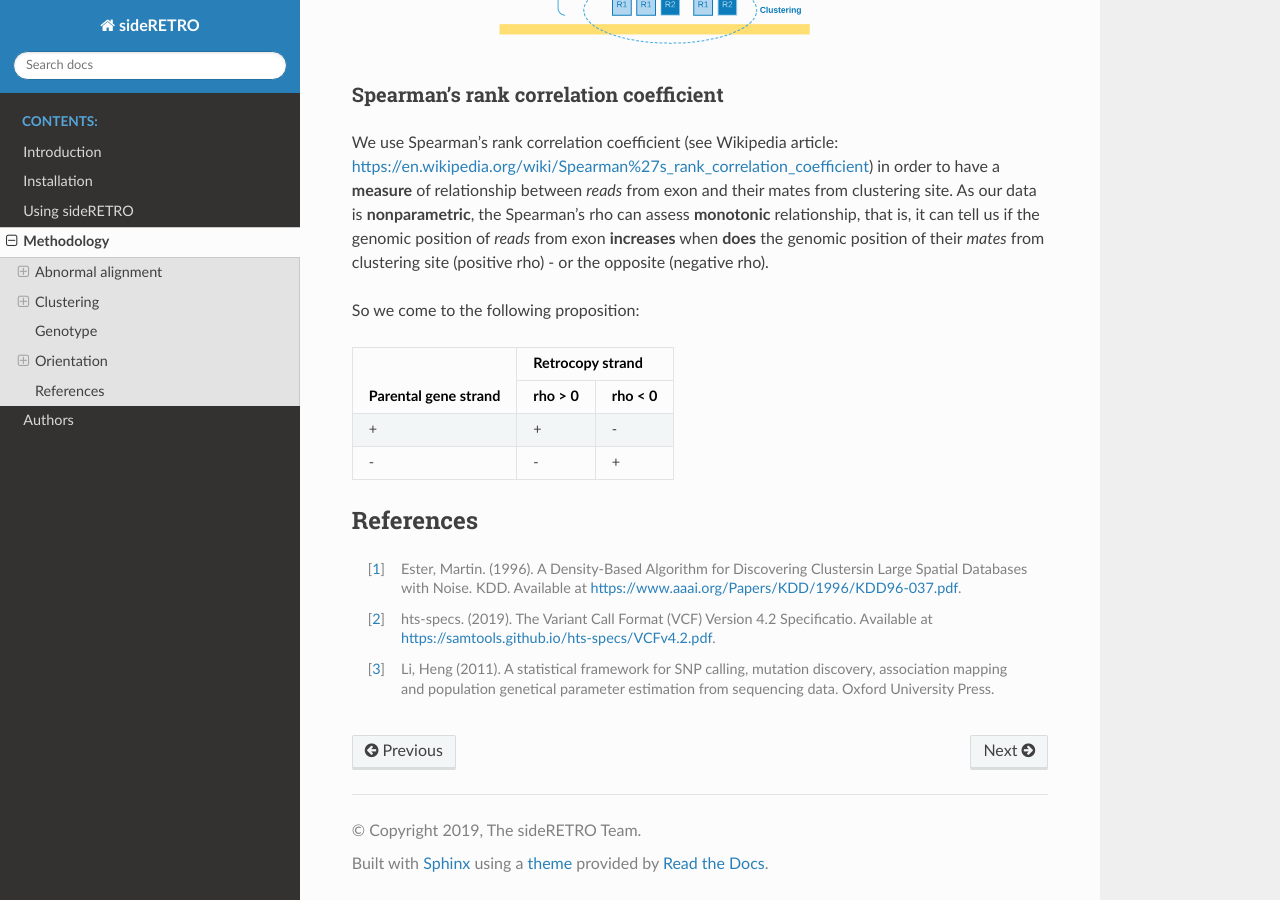
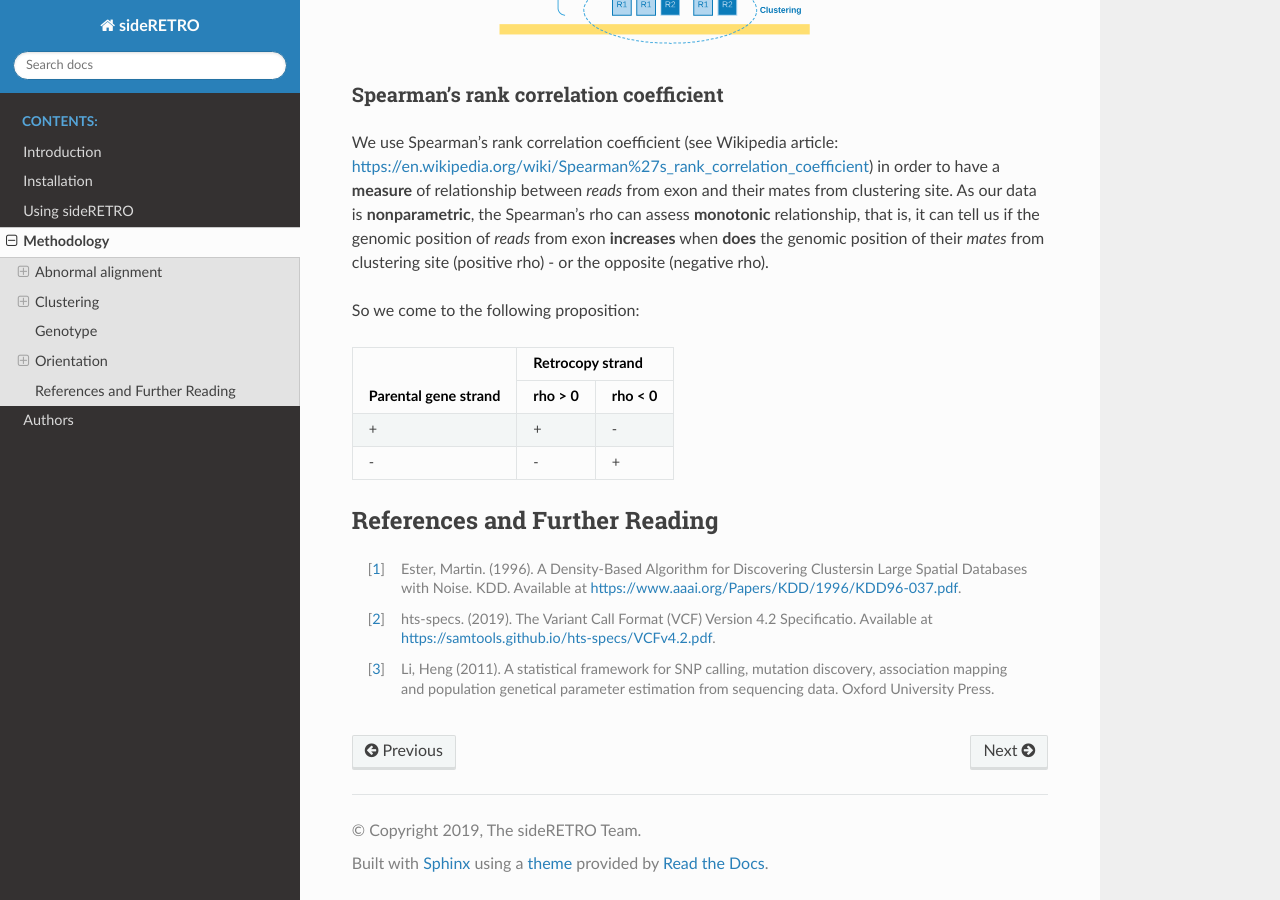
Before and after one commit to galantelab/sideRETRO, a Sphinx documentation site: the page built from docs/method.rst, in a window 1280 px wide and 900 px high, scrolled down 6914 px. Built offline with Sphinx 7.4.7 and the Read the Docs theme 2.0.0, drawn with Linux system fonts in a browser that asks for light colours.

Commit message:
CHANGE: method.rst: References + Further Reading

```diff
--- a/docs/method.rst
+++ b/docs/method.rst
@@ -309,8 +309,8 @@ So we come to the following proposition:
 |         \-           |   \-    |   \+    |
 +----------------------+---------+---------+
 
-References
-==========
+References and Further Reading
+==============================
 
 .. [1] Ester, Martin. (1996).
    A Density-Based Algorithm for Discovering Clustersin Large Spatial Databases with Noise.
```
